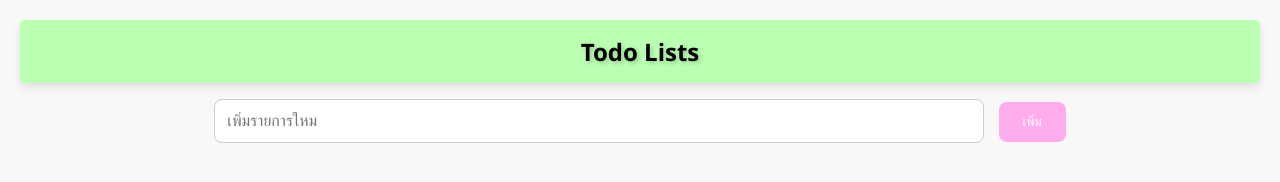
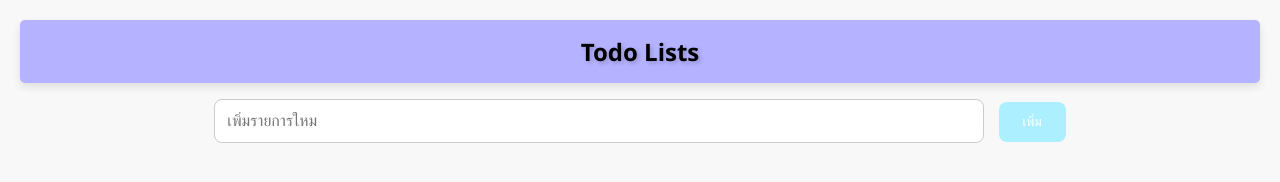
Before and after one commit to 65160030/88726065, a plain HTML site: page lab7/todo.html in a window 1280 px wide. Drawn offline with Linux system fonts and the light colour scheme.

Commit message:
commit#6
‘ปรับสไตล์ CSS เพิ่มความ
สวยงาม’

```diff
--- a/lab7/styles.css
+++ b/lab7/styles.css
@@ -8,7 +8,7 @@ body {
     h1 {
     color: #333;
     font-size: 24px;
-    background-color: #bbffb2;
+    background-color: #b5b2ff;
     padding: 15px;
     border-radius: 5px;
     color: rgb(0, 0, 0);
@@ -45,7 +45,7 @@ body {
     }
     button {
     padding: 12px 24px;
-    background-color: #ffaced;
+    background-color: #acf0ff;
     color: white;
     border: none;
     border-radius: 8px;
```
